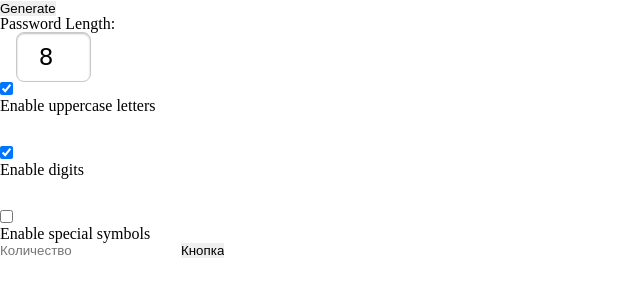
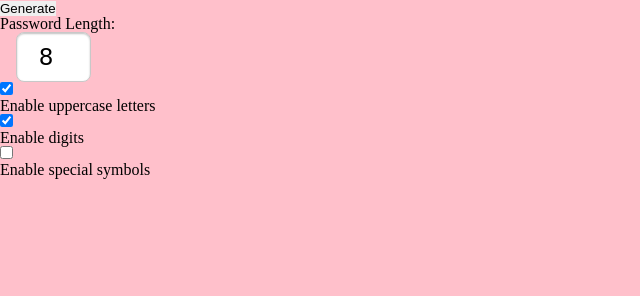
Before and after one commit to neonovyj/web-project-1, a plain HTML site: page index.html in a window 1280 px wide. Shown: the whole page, without its empty margins (0-640 px from the left). Drawn offline with Linux system fonts and the light colour scheme.

Commit message:
design1.0

```diff
--- a/css/style.css
+++ b/css/style.css
@@ -6,6 +6,14 @@
   border: 0;
   box-sizing: border-box;
 }
+
+html {
+    background: url(../images/Back.png)no-repeat center center / cover;
+    background: pink;
+    min-height:100%;
+    background-size:covers;
+}
+
 a {
   text-decoration: none;
 }
--- a/index.html
+++ b/index.html
@@ -10,29 +10,20 @@
 
     <div class="generate">
       <button type="button" name="button" id="generate">Generate</button>
-<br>
       <h2 id="generate2"></h2>
-
     </div>
-
 
     <div class="custom">
       Password Length:<input class="number" type="number" name="passLength" id="passLength" value="8" min="1" max="24">
-
       <div class="chckbox">
         <label class="checkbox">
           <input name="uppercase" type="checkbox" id="uppercase"  checked="checked"/>
           <div class="checkbox__text">Enable uppercase letters</div>
         </label>
-                      <br>
-                      <br>
         <label class="checkbox">
           <input name="digit" type="checkbox" id="digit" checked="checked"/>
           <div class="checkbox__text">Enable digits</div>
         </label>
-                      <br>
-                      <br>
-
         <label class="checkbox">
           <input name="special" id="special" type="checkbox"/>
           <div class="checkbox__text">Enable special symbols</div>
@@ -40,11 +31,6 @@
         </div>
       </div>
 
-
-      <input id="elem1" type="text" name="quantity" placeholder="Количество">
-      <input id="butt" type="button" value="Кнопка"/><br><br>
-      <div id="str"></div>
-
     <script src="js/generator.js"></script>
   </body>
 </html>
```
Also changed, not shown: js/generator.js (line endings or trailing spaces), 2 other files.
